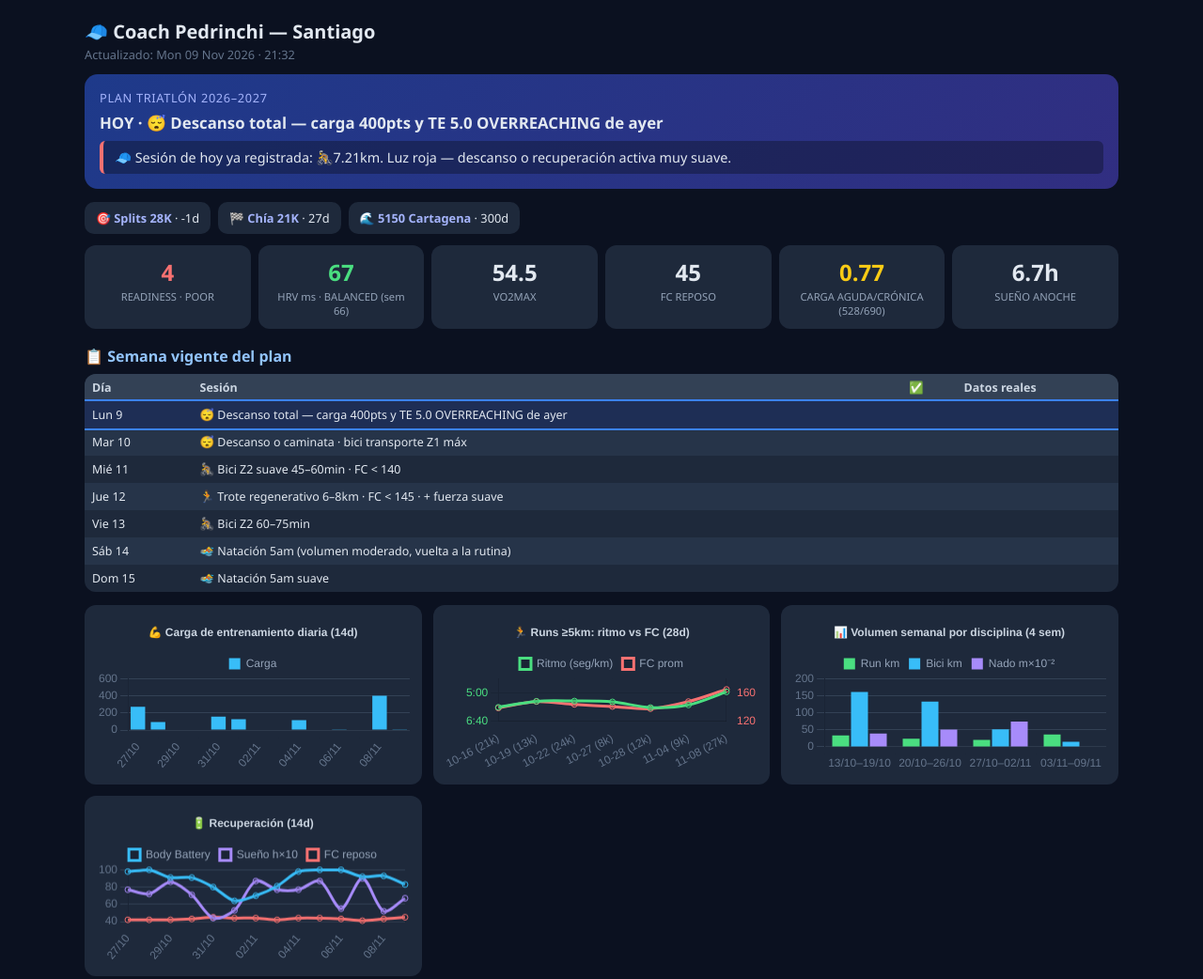
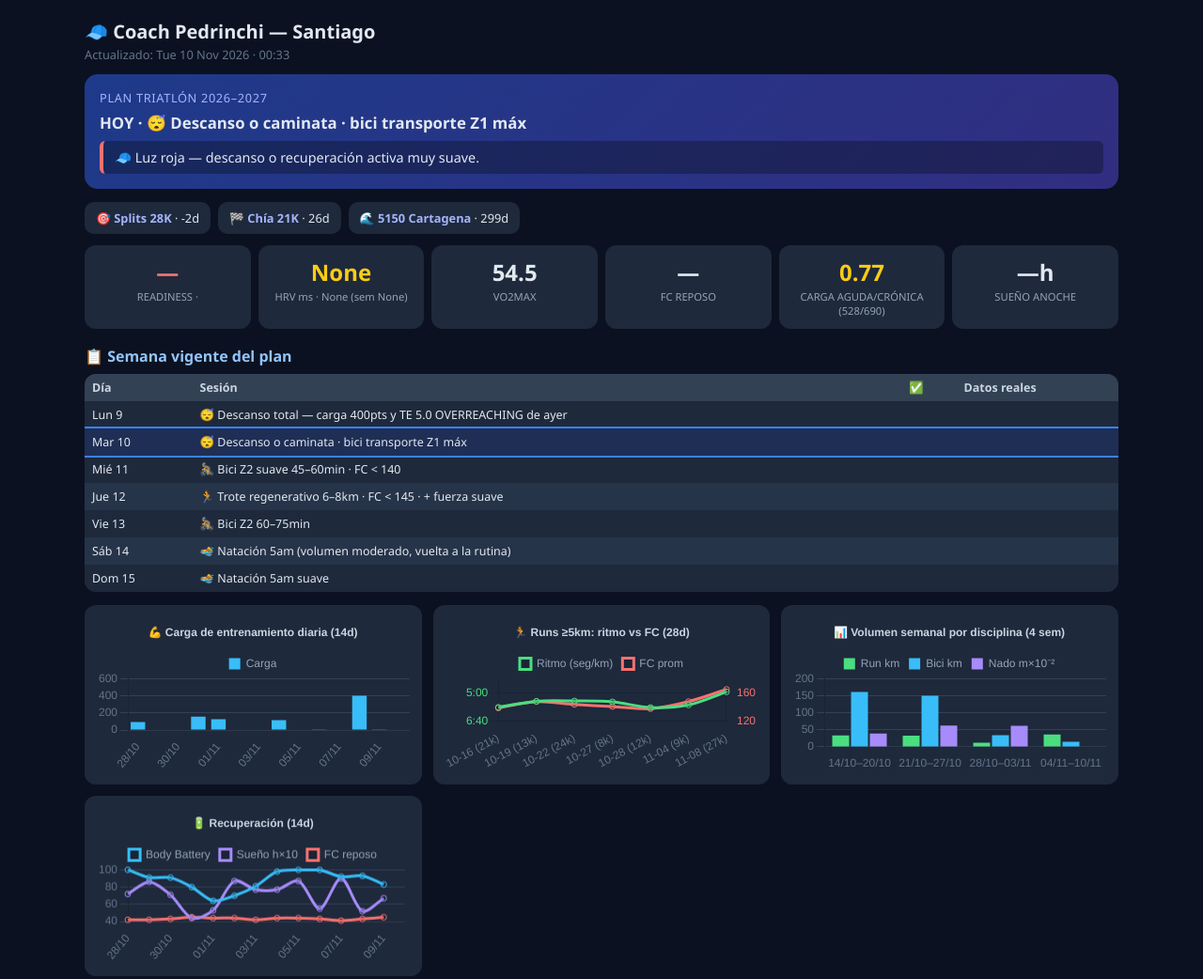
Before and after one commit to santicar1809/dash-0813739813a5062b, a plain HTML site: page index.html in a window 1280 px wide. Shown: the top 1042 px of the page at 94% size. Drawn offline with nearby package versions, Linux system fonts and the light colour scheme.

Commit message:
update dashboard

```diff
--- a/index.html
+++ b/index.html
@@ -24,28 +24,28 @@ tr:nth-child(even){background:#263449} tr.hoy{background:#1e3a8a55;outline:2px s
 .small{color:#94a3b8;font-size:.72rem}
 </style></head><body>
 <h1>🧢 Coach Pedrinchi — Santiago</h1>
-<div class="sub">Actualizado: Mon 09 Nov 2026 · 21:32</div>
+<div class="sub">Actualizado: Tue 10 Nov 2026 · 00:33</div>
 <div class="coach">
 <div class="fase">Plan Triatlón 2026–2027</div>
-<div class="sesion">HOY · 😴 Descanso total — carga 400pts y TE 5.0 OVERREACHING de ayer</div>
-<div class="reco">🧢 Sesión de hoy ya registrada: 🚴7.21km. Luz roja — descanso o recuperación activa muy suave.</div>
+<div class="sesion">HOY · 😴 Descanso o caminata · bici transporte Z1 máx</div>
+<div class="reco">🧢 Luz roja — descanso o recuperación activa muy suave.</div>
 </div>
 <div class="races">
-<div class="race">🎯 <b>Splits 28K</b> · -1d</div>
-<div class="race">🏁 <b>Chía 21K</b> · 27d</div>
-<div class="race">🌊 <b>5150 Cartagena</b> · 300d</div>
+<div class="race">🎯 <b>Splits 28K</b> · -2d</div>
+<div class="race">🏁 <b>Chía 21K</b> · 26d</div>
+<div class="race">🌊 <b>5150 Cartagena</b> · 299d</div>
 </div>
 <div class="grid">
-<div class="card"><div class="v" style="color:#f87171">4</div><div class="l">READINESS · POOR</div></div>
-<div class="card"><div class="v" style="color:#4ade80">67</div><div class="l">HRV ms · BALANCED (sem 66)</div></div>
+<div class="card"><div class="v" style="color:#f87171">—</div><div class="l">READINESS · </div></div>
+<div class="card"><div class="v" style="color:#facc15">None</div><div class="l">HRV ms · None (sem None)</div></div>
 <div class="card"><div class="v">54.5</div><div class="l">VO2MAX</div></div>
-<div class="card"><div class="v">45</div><div class="l">FC REPOSO</div></div>
+<div class="card"><div class="v">—</div><div class="l">FC REPOSO</div></div>
 <div class="card"><div class="v" style="color:#facc15">0.77</div><div class="l">CARGA AGUDA/CRÓNICA (528/690)</div></div>
-<div class="card"><div class="v">6.7h</div><div class="l">SUEÑO ANOCHE</div></div>
+<div class="card"><div class="v">—h</div><div class="l">SUEÑO ANOCHE</div></div>
 </div>
 <h2>📋 Semana vigente del plan</h2>
-<table><thead><tr><th>Día</th><th>Sesión</th><th>✅</th><th>Datos reales</th></tr></thead><tbody><tr class='hoy'><td>Lun 9</td><td>😴 Descanso total — carga 400pts y TE 5.0 OVERREACHING de ayer</td><td></td><td class='small'></td></tr>
-<tr class=''><td>Mar 10</td><td>😴 Descanso o caminata · bici transporte Z1 máx</td><td></td><td class='small'></td></tr>
+<table><thead><tr><th>Día</th><th>Sesión</th><th>✅</th><th>Datos reales</th></tr></thead><tbody><tr class=''><td>Lun 9</td><td>😴 Descanso total — carga 400pts y TE 5.0 OVERREACHING de ayer</td><td></td><td class='small'></td></tr>
+<tr class='hoy'><td>Mar 10</td><td>😴 Descanso o caminata · bici transporte Z1 máx</td><td></td><td class='small'></td></tr>
 <tr class=''><td>Mié 11</td><td>🚴 Bici Z2 suave 45–60min · FC < 140</td><td></td><td class='small'></td></tr>
 <tr class=''><td>Jue 12</td><td>🏃 Trote regenerativo 6–8km · FC < 145 · + fuerza suave</td><td></td><td class='small'></td></tr>
 <tr class=''><td>Vie 13</td><td>🚴 Bici Z2 60–75min</td><td></td><td class='small'></td></tr>
@@ -77,8 +77,8 @@ tr:nth-child(even){background:#263449} tr.hoy{background:#1e3a8a55;outline:2px s
 <script>
 const base={plugins:{legend:{labels:{color:'#94a3b8',boxWidth:12}}},scales:{x:{ticks:{color:'#64748b'},grid:{color:'#1e293b'}},y:{ticks:{color:'#64748b'},grid:{color:'#334155'}}},responsive:true};
 const t=(s)=>({...base,plugins:{...base.plugins,title:{display:true,text:s,color:'#cbd5e1'}}});
-new Chart(cg,{type:'bar',data:{labels:["27/10", "28/10", "29/10", "30/10", "31/10", "01/11", "02/11", "03/11", "04/11", "05/11", "06/11", "07/11", "08/11", "09/11"],datasets:[{label:'Carga',data:[271, 94, 0, 0, 158, 126, 5, 0, 116, 0, 3, 0, 401, 8],backgroundColor:'#38bdf8'}]},options:t('💪 Carga de entrenamiento diaria (14d)')});
+new Chart(cg,{type:'bar',data:{labels:["28/10", "29/10", "30/10", "31/10", "01/11", "02/11", "03/11", "04/11", "05/11", "06/11", "07/11", "08/11", "09/11", "10/11"],datasets:[{label:'Carga',data:[94, 0, 0, 158, 126, 5, 0, 116, 0, 3, 0, 401, 8, 0],backgroundColor:'#38bdf8'}]},options:t('💪 Carga de entrenamiento diaria (14d)')});
 new Chart(rp,{type:'line',data:{labels:["10-16 (21k)", "10-19 (13k)", "10-22 (24k)", "10-27 (8k)", "10-28 (12k)", "11-04 (9k)", "11-08 (27k)"],datasets:[{label:'Ritmo (seg/km)',data:[350.0, 329.0, 328.0, 331.0, 351.0, 342.0, 296.0],borderColor:'#4ade80',yAxisID:'y',tension:.3},{label:'FC prom',data:[139.0, 148.0, 144.0, 141.0, 138.0, 148.0, 165.0],borderColor:'#f87171',yAxisID:'y1',tension:.3}]},options:{...t('🏃 Runs ≥5km: ritmo vs FC (28d)'),scales:{...base.scales,y:{reverse:true,ticks:{color:'#4ade80',callback:(v)=>Math.floor(v/60)+':'+String(Math.round(v%60)).padStart(2,'0')}},y1:{position:'right',ticks:{color:'#f87171'},grid:{display:false}}}}});
-new Chart(vol,{type:'bar',data:{labels:["13/10\u201319/10", "20/10\u201326/10", "27/10\u201302/11", "03/11\u201309/11"],datasets:[{label:'Run km',data:[33.5, 24.0, 20.5, 36.2],backgroundColor:'#4ade80'},{label:'Bici km',data:[161.2, 132.5, 51.4, 14.7],backgroundColor:'#38bdf8'},{label:'Nado m×10⁻²',data:[38.8, 50.5, 73.9, 0.0],backgroundColor:'#a78bfa'}]},options:t('📊 Volumen semanal por disciplina (4 sem)')});
-new Chart(rec,{type:'line',data:{labels:["27/10", "28/10", "29/10", "30/10", "31/10", "01/11", "02/11", "03/11", "04/11", "05/11", "06/11", "07/11", "08/11", "09/11"],datasets:[{label:'Body Battery',data:[98, 100, 91, 91, 80, 64, 70, 81, 98, 100, 100, 92, 93, 83],borderColor:'#38bdf8',tension:.3},{label:'Sueño h×10',data:[77, 72, 86, 71, 44, 53, 87, 77, 77, 87, 55, 90, 52, 67],borderColor:'#a78bfa',tension:.3},{label:'FC reposo',data:[42, 42, 42, 43, 45, 44, 44, 42, 44, 44, 43, 41, 43, 45],borderColor:'#f87171',tension:.3}]},options:t('🔋 Recuperación (14d)')});
+new Chart(vol,{type:'bar',data:{labels:["14/10\u201320/10", "21/10\u201327/10", "28/10\u201303/11", "04/11\u201310/11"],datasets:[{label:'Run km',data:[33.5, 32.5, 12.0, 36.2],backgroundColor:'#4ade80'},{label:'Bici km',data:[161.2, 149.8, 34.1, 14.7],backgroundColor:'#38bdf8'},{label:'Nado m×10⁻²',data:[38.8, 62.8, 61.6, 0.0],backgroundColor:'#a78bfa'}]},options:t('📊 Volumen semanal por disciplina (4 sem)')});
+new Chart(rec,{type:'line',data:{labels:["28/10", "29/10", "30/10", "31/10", "01/11", "02/11", "03/11", "04/11", "05/11", "06/11", "07/11", "08/11", "09/11", "10/11"],datasets:[{label:'Body Battery',data:[100, 91, 91, 80, 64, 70, 81, 98, 100, 100, 92, 93, 83, null],borderColor:'#38bdf8',tension:.3},{label:'Sueño h×10',data:[72, 86, 71, 44, 53, 87, 77, 77, 87, 55, 90, 52, 67, null],borderColor:'#a78bfa',tension:.3},{label:'FC reposo',data:[42, 42, 43, 45, 44, 44, 42, 44, 44, 43, 41, 43, 45, null],borderColor:'#f87171',tension:.3}]},options:t('🔋 Recuperación (14d)')});
 </script></body></html>
```
